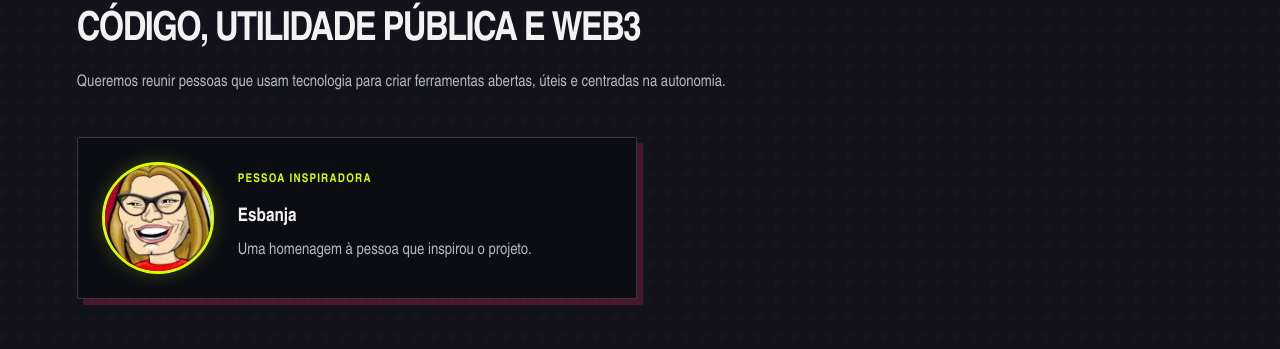
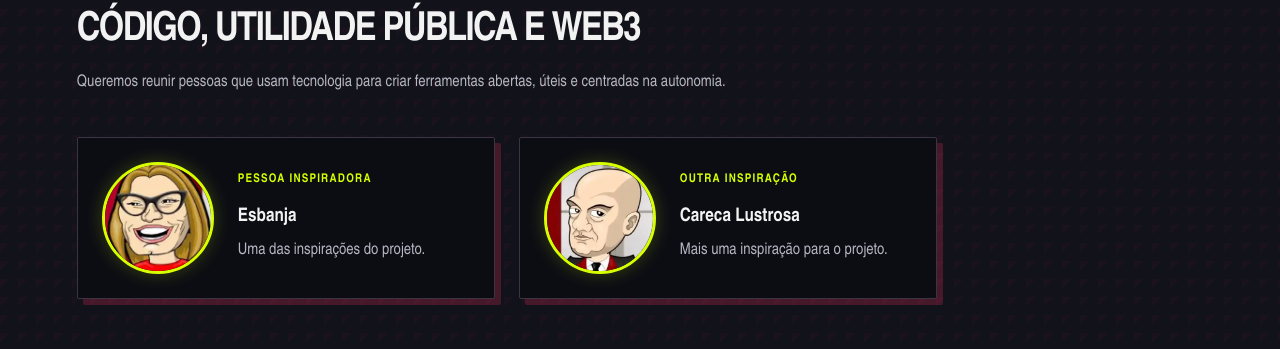
Before and after one commit to StateKiller/killer-br, a plain HTML site: page index.html in a window 1280 px wide. Shown: the part 1366-1715 px from the top of the page. Drawn offline with Linux system fonts and the light colour scheme.

Commit message:
Add Careca Lustrosa to inspirations
Co-authored-by: Copilot <223556219+Copilot@users.noreply.github.com>

```diff
--- a/index.html
+++ b/index.html
@@ -76,7 +76,8 @@
           Queremos reunir pessoas que usam tecnologia para criar ferramentas
           abertas, úteis e centradas na autonomia.
         </p>
-        <div class="inspiration">
+        <div class="inspirations">
+          <article class="inspiration">
             <img
               class="inspiration-photo"
               src="image/inspiracao.jpg"
@@ -87,8 +88,23 @@
             <div>
               <p class="card-index">PESSOA INSPIRADORA</p>
               <h3>Esbanja</h3>
-            <p>Uma homenagem à pessoa que inspirou o projeto.</p>
+              <p>Uma das inspirações do projeto.</p>
             </div>
+          </article>
+          <article class="inspiration">
+            <img
+              class="inspiration-photo"
+              src="image/carecalustrosa.png"
+              alt="Foto de Careca Lustrosa, pessoa que inspira o State Killer"
+              width="200"
+              height="200"
+            >
+            <div>
+              <p class="card-index">OUTRA INSPIRAÇÃO</p>
+              <h3>Careca Lustrosa</h3>
+              <p>Mais uma inspiração para o projeto.</p>
+            </div>
+          </article>
           </div>
       </section>
 
--- a/style.css
+++ b/style.css
@@ -235,12 +235,18 @@ h3 {
   letter-spacing: 0.1em;
 }
 
+.inspirations {
+  display: grid;
+  grid-template-columns: repeat(auto-fit, minmax(250px, 1fr));
+  max-width: 860px;
+  gap: 24px;
+  margin-top: 40px;
+}
+
 .inspiration {
   display: flex;
   align-items: center;
   gap: 24px;
-  max-width: 560px;
-  margin-top: 40px;
   padding: 24px;
   border: 1px solid #3b3543;
   border-radius: 2px;
```
Also changed, not shown: image/carecalustrosa.png (added). Lines whose indentation alone changed are shown as unchanged.
